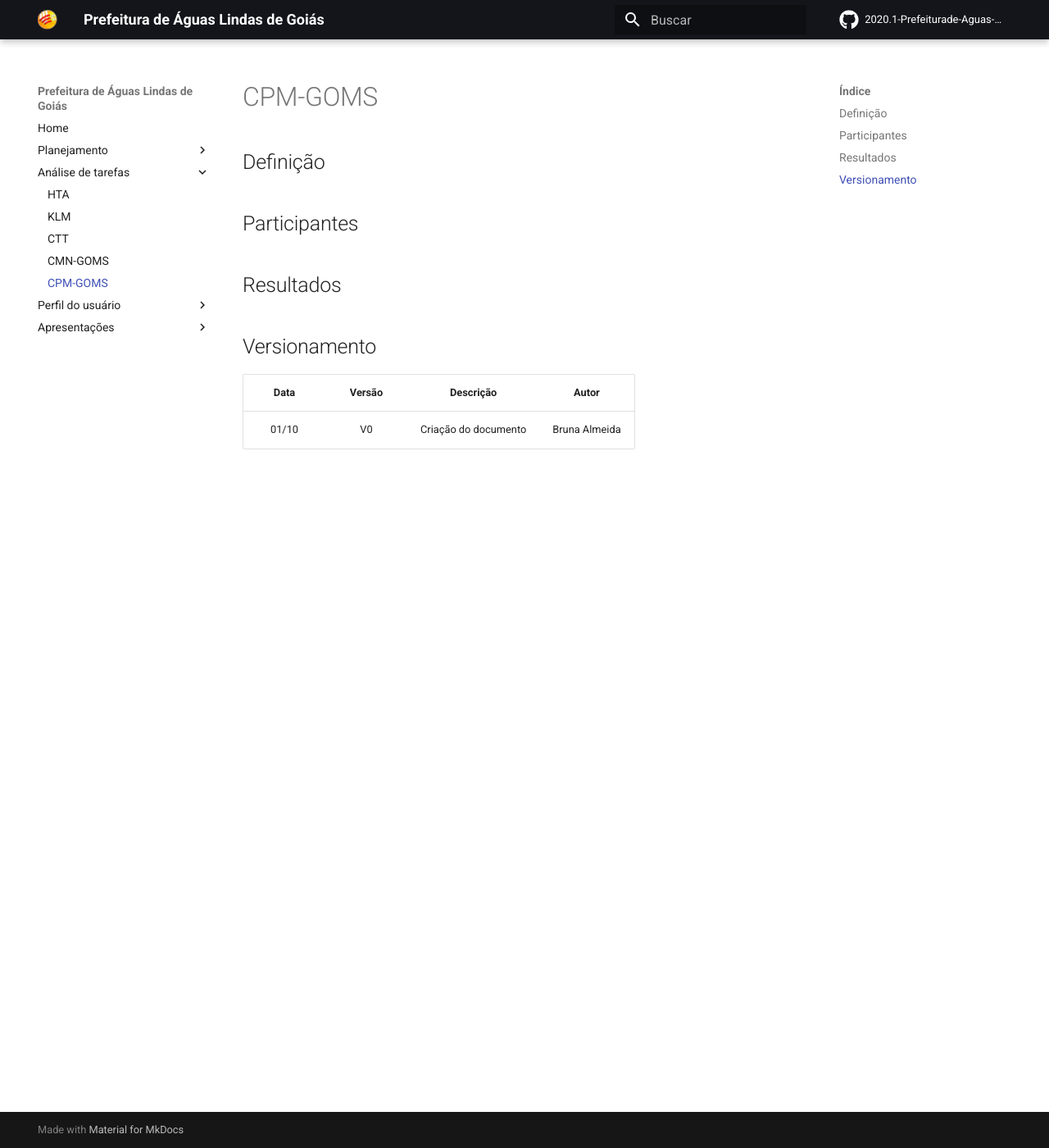
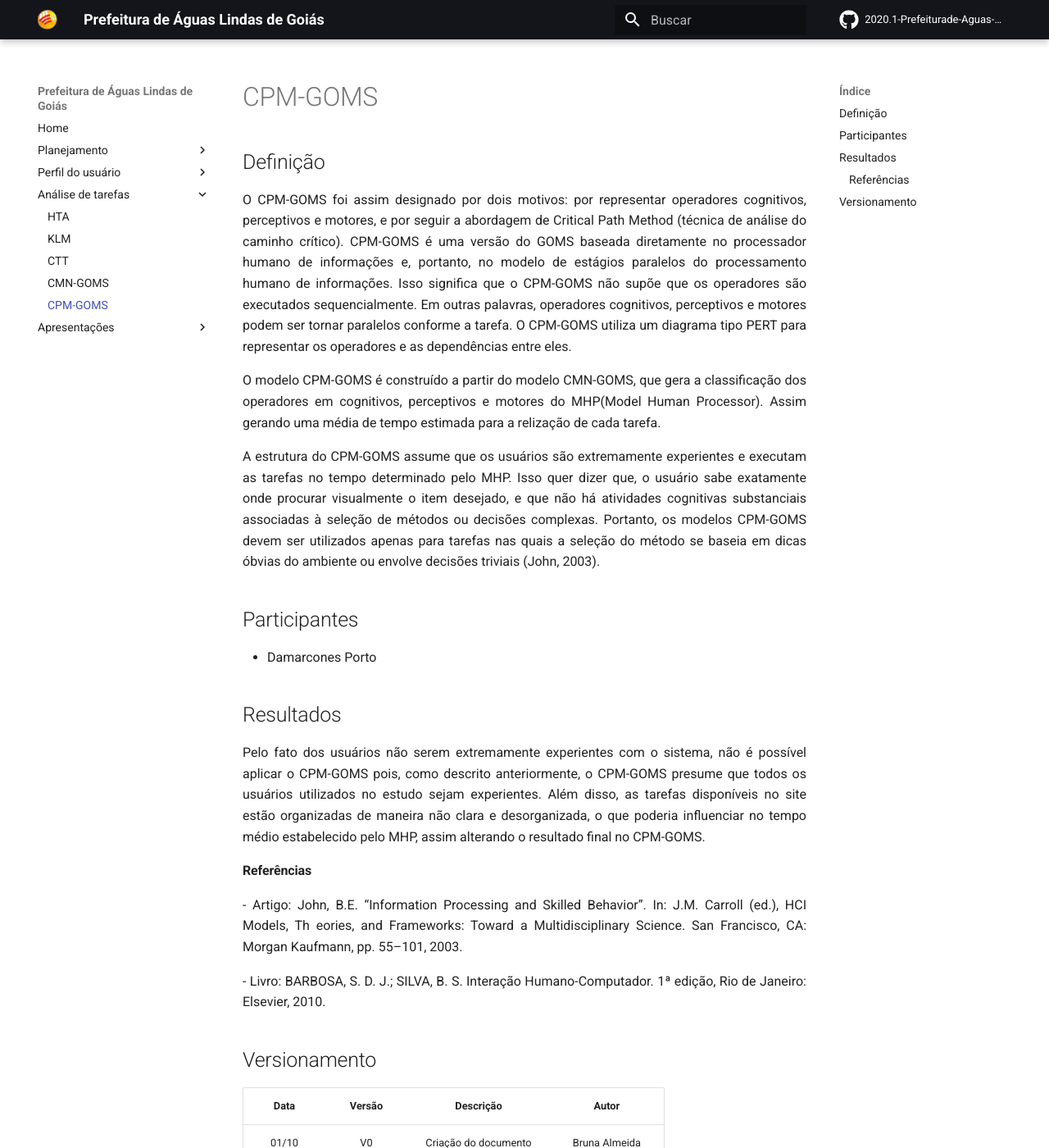
Before and after one commit to Interacao-Humano-Computador/2020.1-Prefeiturade-Aguas-Lindas-de-Goias, an MkDocs documentation site: the page built from docs/analise_tarefas/CPM_GOMS.md, in a window 1280 px wide and 1400 px high. Shown: the whole window at 82% size. Built offline with MkDocs 1.6.1 and Material for MkDocs 9.7.7, drawn with Linux system fonts in a browser that asks for light colours; comment, search, counter and statistics services are not loaded; some of the changed text lies outside the part shown.

Commit message:
Adiciona CPM-GOMS

```diff
--- a/docs/analise_tarefas/CPM_GOMS.md
+++ b/docs/analise_tarefas/CPM_GOMS.md
@@ -1,11 +1,39 @@
 ## Definição
+<p align = "justify">
+O CPM-GOMS foi assim designado por dois motivos: por representar operadores cognitivos, perceptivos e motores, e por seguir a abordagem de Critical Path Method (técnica de análise do caminho crítico). CPM-GOMS é uma versão do GOMS baseada diretamente no processador humano de informações e, portanto, no modelo de estágios paralelos do processamento humano de informações. Isso significa que o CPM-GOMS não supõe que os operadores são executados sequencialmente. Em outras palavras, operadores cognitivos, perceptivos e motores podem ser tornar paralelos conforme a tarefa. O CPM-GOMS utiliza um diagrama tipo PERT para representar os operadores e as dependências entre eles.
+</p>
+
+<p align = "justify">
+O modelo CPM-GOMS é construído a partir do modelo CMN-GOMS, que gera a classificação dos operadores em cognitivos, perceptivos e motores do MHP(Model Human Processor). Assim gerando uma média de tempo estimada para a relização de cada tarefa.
+</p>
+
+<p align = "justify">
+A estrutura do CPM-GOMS assume que os usuários são extremamente experientes e executam as tarefas no tempo determinado pelo MHP. Isso quer dizer que, o usuário sabe exatamente onde procurar visualmente o item desejado, e que não há atividades cognitivas substanciais associadas à seleção de métodos ou decisões complexas. Portanto, os modelos CPM-GOMS devem ser utilizados apenas para tarefas nas quais a seleção do método se baseia em dicas óbvias do ambiente ou envolve decisões triviais (John, 2003).
+</p>
 
 ## Participantes
+- Damarcones Porto
+## Resultados
 
-## Resultados
+<p align = "justify">
+Pelo fato dos usuários não serem extremamente experientes com o sistema, não é possível aplicar o CPM-GOMS pois, como descrito anteriormente, o CPM-GOMS presume que todos os usuários utilizados no estudo sejam experientes. Além disso, as tarefas disponíveis no site estão organizadas de maneira não clara e desorganizada, o que poderia influenciar no tempo médio estabelecido pelo MHP, assim alterando o resultado final no CPM-GOMS.
+</p>
+
+#### Referências
+<div><p align = "justify">
+- Artigo: John, B.E. “Information Processing and Skilled Behavior”. In: J.M. Carroll (ed.), HCI
+Models, Th eories, and Frameworks: Toward a Multidisciplinary Science. San Francisco, CA: Morgan Kaufmann, pp. 55–101, 2003.
+</p>
+</div>
+
+<div><p align = "justify">
+- Livro: BARBOSA, S. D. J.; SILVA, B. S. Interação Humano-Computador. 1ª edição, Rio de Janeiro: Elsevier, 2010.
+</p>
+</div>
 
 ## Versionamento
 
 | Data | Versão |           Descrição             |    Autor    |
 |:----:|:------:|:-------------------------------:|:-----------:|
 |01/10 |V0      |     Criação do documento        |Bruna Almeida|
+|04/10 |V1      | Adicionando CPM-GOMS            |Damarcones Porto|
--- a/mkdocs.yml
+++ b/mkdocs.yml
@@ -8,16 +8,16 @@ nav:
     - Sites Avaliados: planejamento/sites.md
     - Site Selecionado: planejamento/site.md
     - Processo de Design: planejamento/processo.md
+  - Perfil do usuário:
+    - Questionário: perfil_usuario/questionario.md
+    - Personas: perfil_usuario/perfil_personas.md
+    - Entrevista: perfil_usuario/entrevista.md
   - Análise de tarefas:
     - HTA: analise_tarefas/HTA.md
     - KLM: analise_tarefas/KLM.md
     - CTT: analise_tarefas/CTT.md
     - CMN-GOMS: analise_tarefas/CMN_GOMS.md
     - CPM-GOMS: analise_tarefas/CPM_GOMS.md
-  - Perfil do usuário:
-    - Questionário: perfil_usuario/questionario.md
-    - Personas: perfil_usuario/perfil_personas.md
-    - Entrevista: perfil_usuario/entrevista.md
   - Apresentações:
     - Apresentação - Primeira entrega (21/09): apresentacoes/apresentacao-21-09.md
 
```
